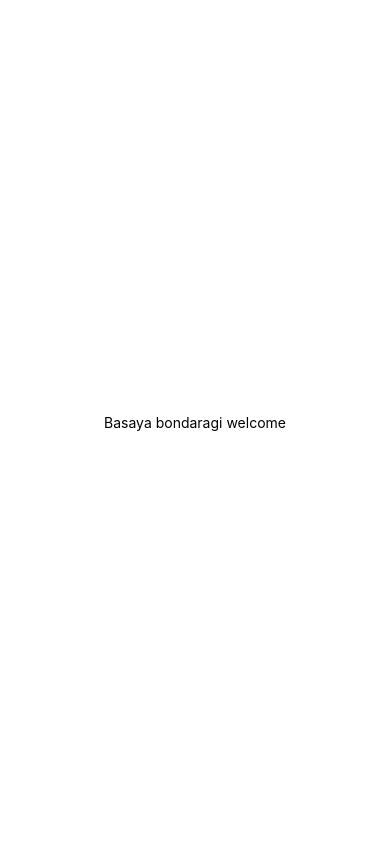
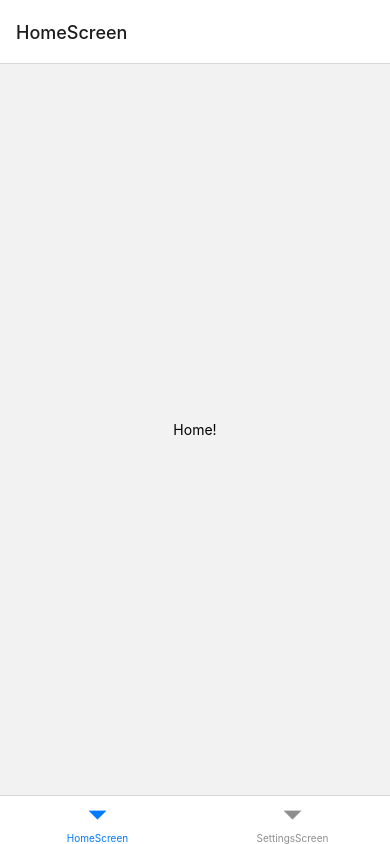
Before and after one commit to Panded2/SampleDemoRestorant, a React Native app: screen / in a window 390 px wide. Built offline with nearby package versions, Linux system fonts and the light colour scheme.

Commit message:
tab navigation added

```diff
--- a/App.js
+++ b/App.js
@@ -1,13 +1,45 @@
 import { StatusBar } from 'expo-status-bar';
 import React from 'react';
 import { StyleSheet, Text, View } from 'react-native';
+import { NavigationContainer } from '@react-navigation/native';
+import { createBottomTabNavigator } from '@react-navigation/bottom-tabs';
 
+
+function HomeScreen() {
+  return (
+    <View style={{ flex: 1, justifyContent: 'center', alignItems: 'center' }}>
+      <Text>Home!</Text>
+    </View>
+  );
+}
+
+function SettingsScreen() {
+  return (
+    <View style={{ flex: 1, justifyContent: 'center', alignItems: 'center' }}>
+      <Text>Settings!</Text>
+    </View>
+  );
+}
+
+const Tab = createBottomTabNavigator();
+
+function SampleTabs() {
+
+  return (
+    <Tab.Navigator>
+      <Tab.Screen name="HomeScreen" component={HomeScreen} />
+      <Tab.Screen name="SettingsScreen" component={SettingsScreen} />
+    </Tab.Navigator>
+
+  );
+}
 export default function App() {
   return (
-    <View style={styles.container}>
-      <Text>Basaya bondaragi welcome</Text>
-      <StatusBar style="auto" />
-    </View>
+
+    <NavigationContainer>
+      <SampleTabs />
+    </NavigationContainer>
+
   );
 }
 
--- a/package.json
+++ b/package.json
@@ -8,11 +8,15 @@
     "eject": "expo eject"
   },
   "dependencies": {
+    "@react-navigation/bottom-tabs": "^6.0.9",
+    "@react-navigation/native": "^6.0.6",
     "expo": "~42.0.1",
     "expo-status-bar": "~1.0.4",
     "react": "16.13.1",
     "react-dom": "16.13.1",
     "react-native": "https://github.com/expo/react-native/archive/sdk-42.0.0.tar.gz",
+    "react-native-safe-area-context": "3.2.0",
+    "react-native-screens": "~3.4.0",
     "react-native-web": "~0.13.12"
   },
   "devDependencies": {
```
Also changed, not shown: 1 other file (tests, documents, lock files or other folders).
